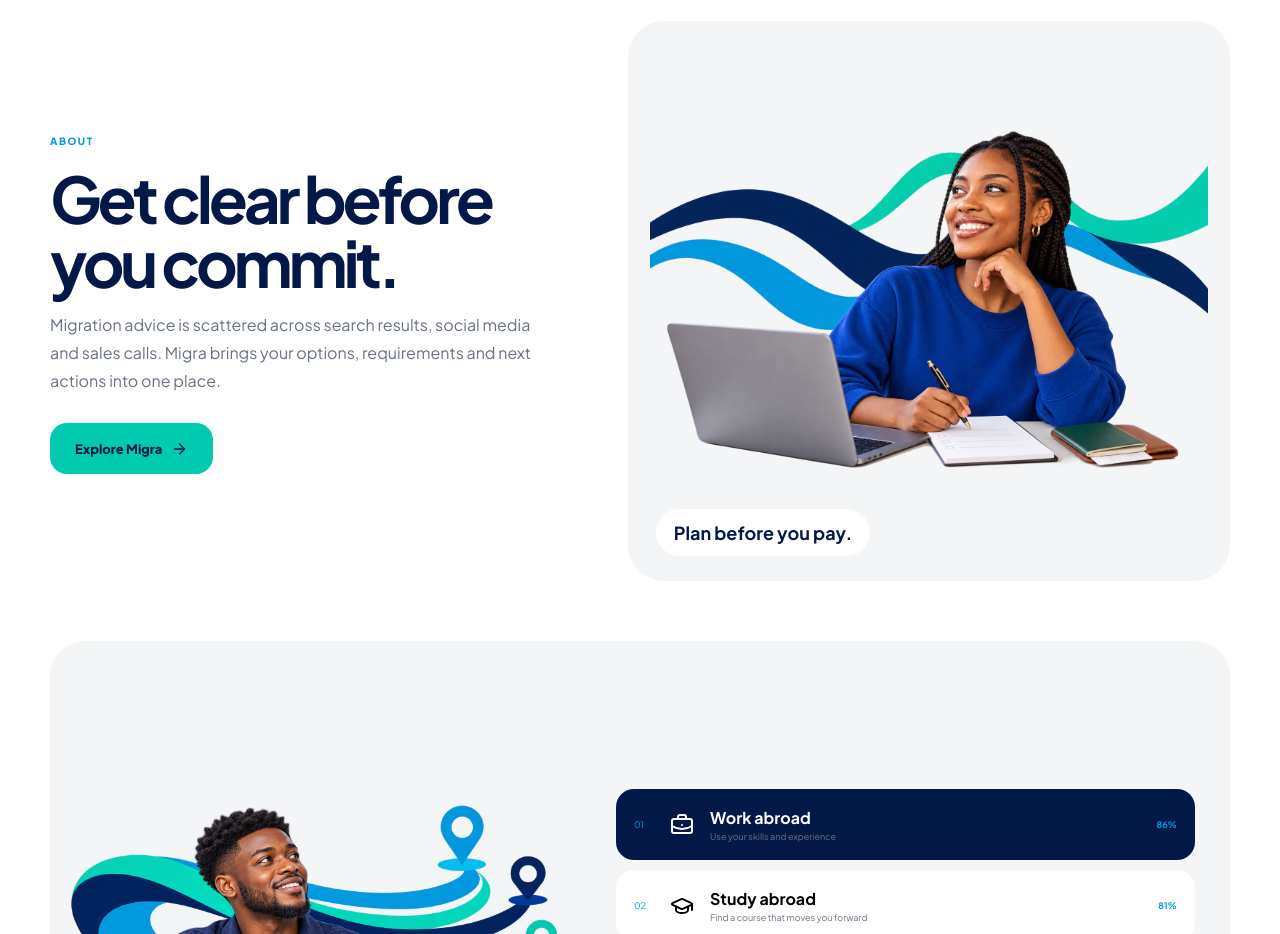
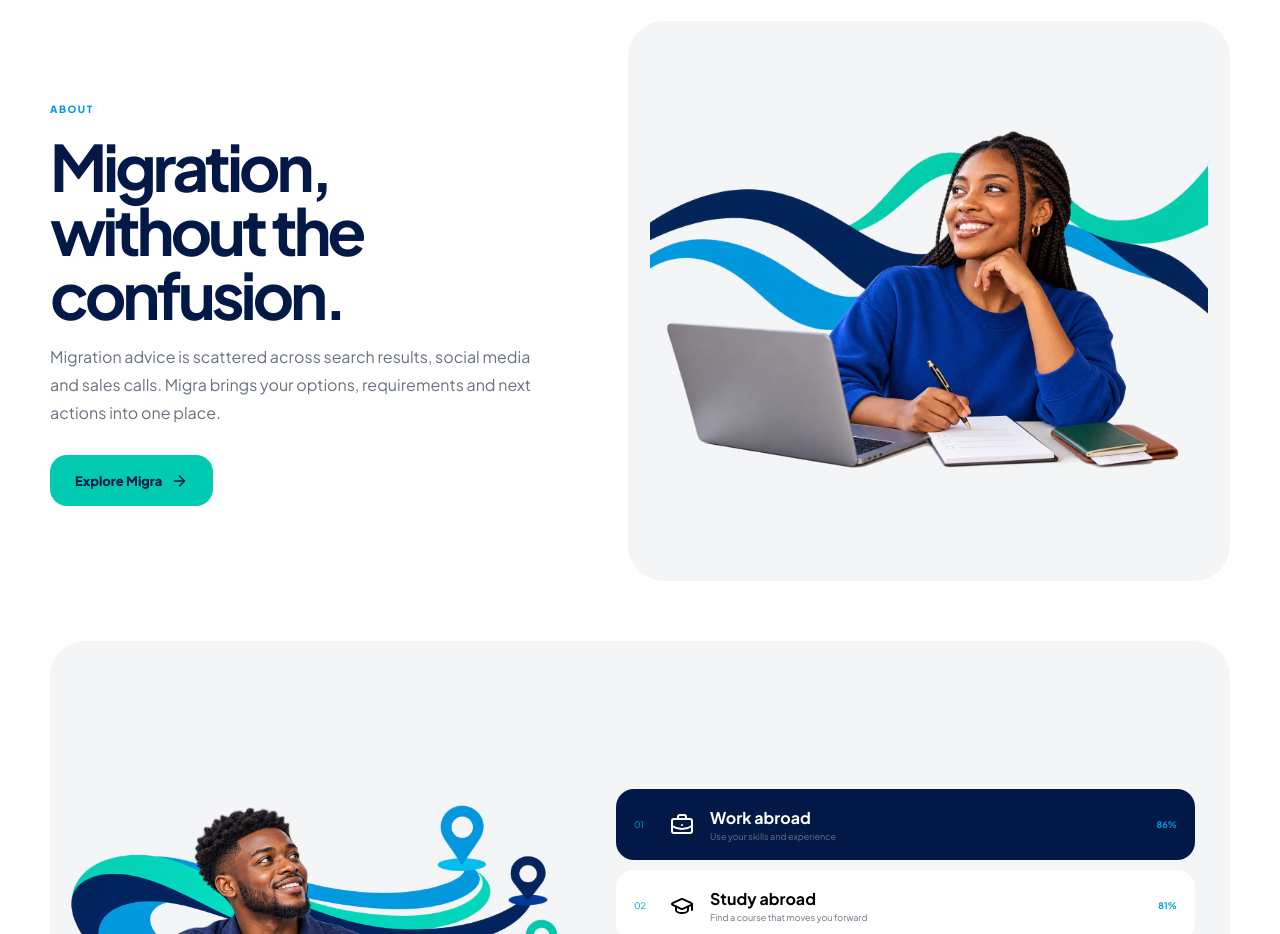
Before and after one commit to jettythegeek/migra, a Next.js app: page / in a window 1280 px wide. Shown: the part 1120-2054 px from the top of the page. Built offline with nearby package versions, Linux system fonts and the light colour scheme.

Commit message:
Refine Migra clarity headline

```diff
--- a/app/page.tsx
+++ b/app/page.tsx
@@ -521,7 +521,7 @@
         <div className="about-top">
           <div className="lead">
             <span>ABOUT</span>
-            <h2>Get clear before you commit.</h2>
+            <h2>Migration, without the confusion.</h2>
             <p>
               Migration advice is scattered across search results, social media
               and sales calls. Migra brings your options, requirements and next
@@ -539,7 +539,6 @@
               sizes="48vw"
             />
             <i />
-            <b>Plan before you pay.</b>
           </div>
         </div>
         <div className="path-stage">
```
